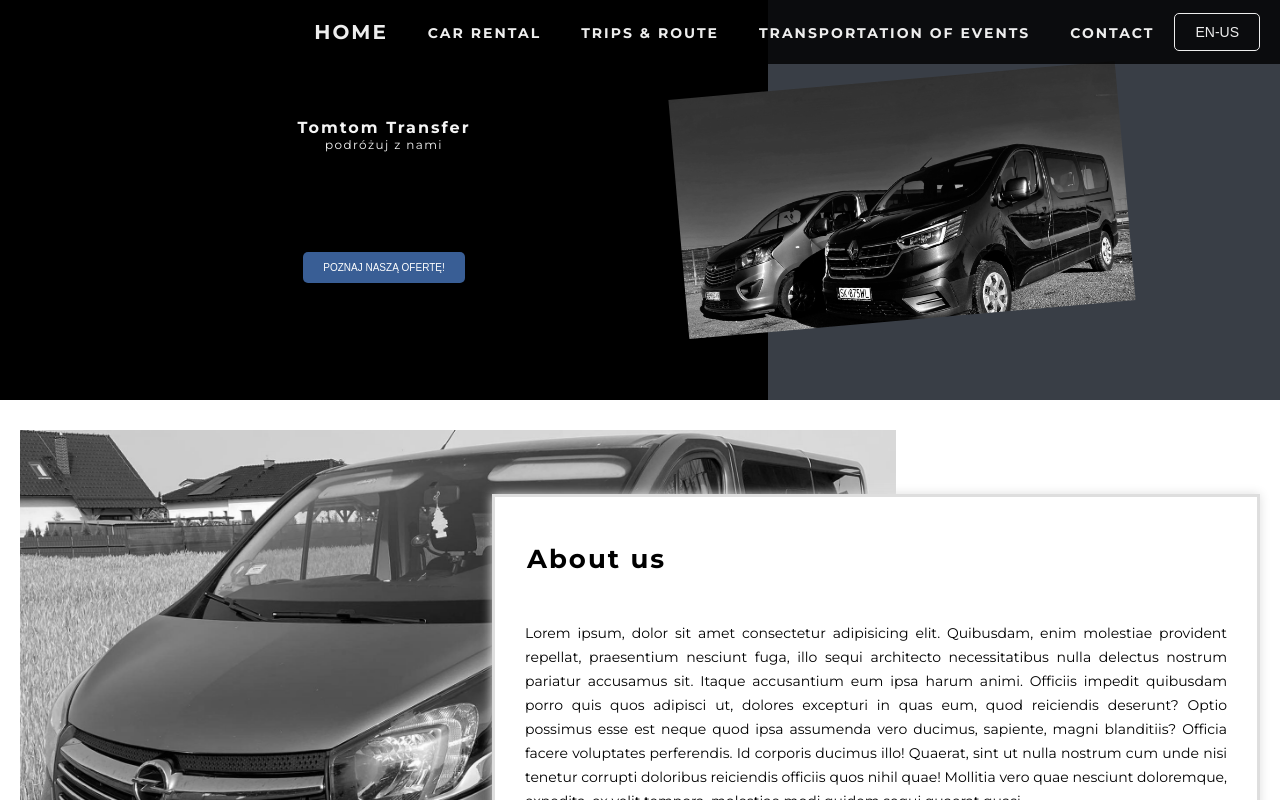
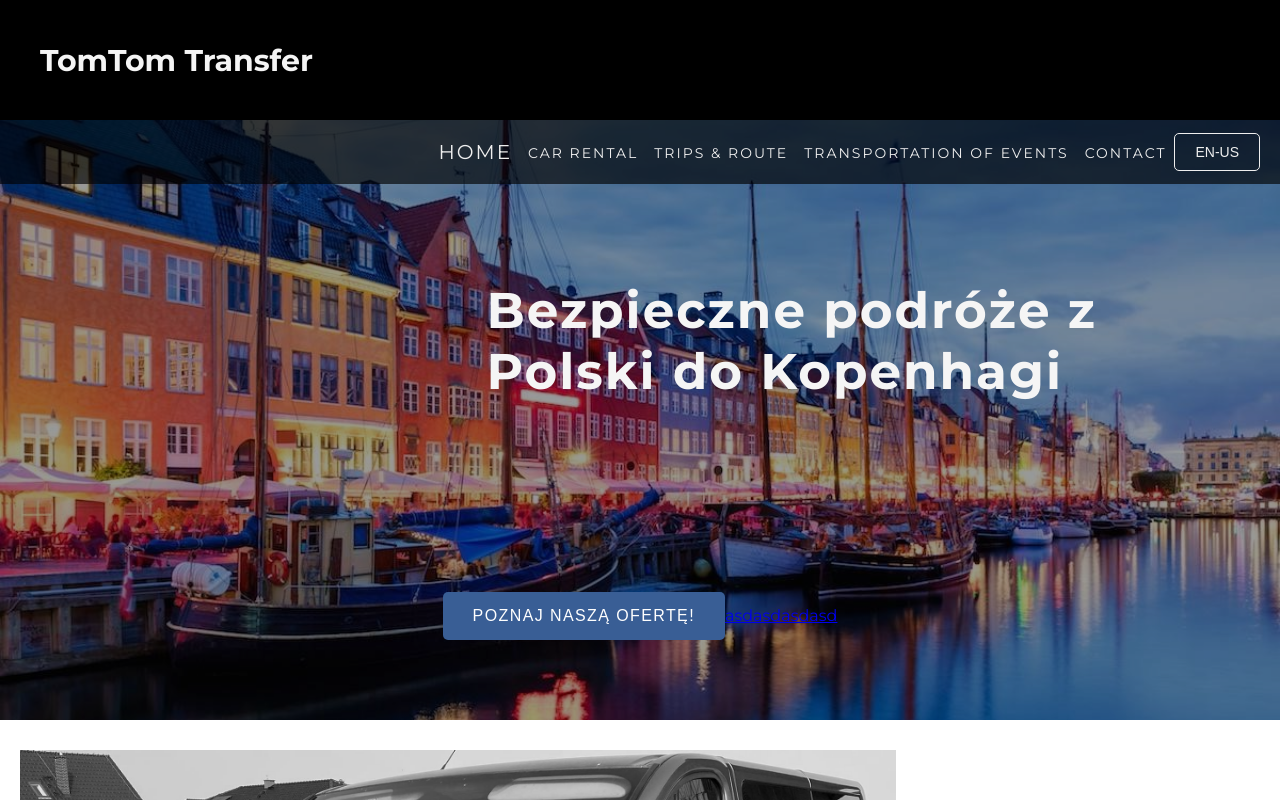
Before and after one commit to PatrykRoskosz/tomtom_transfer, a React (Create React App) app: page / in a window 1280 px wide. Shown: the top 800 px of the page. Built offline with nearby package versions, Linux system fonts and the light colour scheme.

Commit message:
display changes

```diff
--- a/public/index.html
+++ b/public/index.html
@@ -1,5 +1,5 @@
 <!DOCTYPE html>
-<html lang="pl">
+<html lang="pl-PL">
 	<head>
 		<meta charset="utf-8" />
 		<link rel="icon" href="%PUBLIC_URL%/favicon.ico" />
@@ -9,6 +9,7 @@
 			name="description"
 			content="Web site created using create-react-app" />
 		<link rel="apple-touch-icon" href="%PUBLIC_URL%/logo192.png" />
+		<meta name="description" content="Zajmujemy się przwozem osób z polski do dani oraz z dani do polski. Przyjedziemy po Ciebie pod wskazany adres. Oferujemy niskie ceny za wysoki komfort">
 		<!--
       manifest.json provides metadata used when your web app is installed on a
       user's mobile device or desktop. See https://developers.google.com/web/fundamentals/web-app-manifest/
--- a/src/components/buttons/burgerButton/BurgerButton.scss
+++ b/src/components/buttons/burgerButton/BurgerButton.scss
@@ -3,7 +3,7 @@
 
 .tomtom-burger-button {
 	position: fixed;
-	top: 20px;
+	top: 10px;
 	right: 20px;
 	width: 50px;
 	display: block;
--- a/src/components/header/Header.scss
+++ b/src/components/header/Header.scss
@@ -1,101 +1,168 @@
-@use'src/styles/colors';
-@use'src/styles/vars';
+@use "src/styles/colors";
+@use "src/styles/vars";
 
 .header {
+	position: relative;
+	width: 100vw;
+	height: 75vh;
 	display: flex;
-	flex-direction: row;
-	justify-content: flex-end;
-	width: 100vw;
-	height: 50vh;
-	overflow: hidden;
-	transition: all 0.3s ease-in;
-
-	.tomtom-header-text {
+	align-items: center;
+	justify-content: center;
+	background-image: url(../../images/headerPicture/kopenhaga.jpg);
+	background-size: cover;
+	background-position: center;
+	background-repeat: no-repeat;
+	.bg-shadow {
+		position: absolute;
+		top: 0;
+		bottom: 0;
+		left: 0;
+		right: 0;
+		background: rgba($color: #000000, $alpha: 0.4);
+		z-index: 0;
+	}
+	.text_wrapper {
+		// background-color: red;
+		position: absolute;
+		top: 0;
+		right: 0;
+		bottom: 0;
+		left: 0;
+		padding: 10vh;
 		display: flex;
 		flex-direction: column;
 		align-items: center;
-		justify-content: center;
-		width: 60%;
-		height: 100%;
-		background: #000;
-		text-align: center;
+		justify-content: flex-end;
+		align-content: flex-start;
 		color: whitesmoke;
-		z-index: 2;
+		z-index: 1;
+
+		@media screen and (min-width: map-get(vars.$breakpoints, "medium")) {
+		}
 
 		h1 {
-            font-size: 16px;
-            font-weight: bold;
-            letter-spacing: 2px;
-			transition: all 0.3s .3s ease-in;
-
-            @media screen and (min-width: map-get(vars.$breakpoints, "medium")) {
-
-			}
-		}
-		p {
-            font-size: 12px;
-            letter-spacing: 1.4px;
-			transition: all 0.3s ease-in;
-            z-index: 9;
-            @media screen and (min-width: map-get(vars.$breakpoints, "medium")) {
+			position: absolute;
+			top: 20vh;
+			left: 20vw;
+			padding-right: 5px;
+			font-size: 30px;
+			letter-spacing: 2px;
+			@media screen and (min-width: map-get(vars.$breakpoints, "medium")) {
+				left: 38vw;
+				padding-right: 5vw;
+				font-size: 50px;
 
 			}
 		}
 
 		button {
-			margin-top: 30px;
-            padding: 10px 20px;
-            font-size: 10px;
-			transition: all 0.5s 1.4s ease-in;
-
-            @media screen and (min-width: map-get(vars.$breakpoints, "medium")) {
-                margin-top: 100px;
-			}
-		}
-	}
-
-	.header-img {
-		position: relative;
-		width: 40%;
-		height: 100%;
-		background: colors.$grey;
-
-		img {
-			position: absolute;
-			top: 50%;
-			right: 10%;
-			height: 30vh;
-			width: 40vw;
-			filter: grayscale(100%);
-			object-fit: cover;
-			object-position: center;
-			transition: all 0.5s .9s ease-in;
-			z-index: 999;
-            @media screen and (min-width: map-get(vars.$breakpoints, "medium")) {
-                right: 30%;
-                width: 35vw;
-			}
+			font-size: 16px;
+			letter-spacing: 1.4px;
 		}
 	}
 }
-.hide-header h1,
-.hide-header p {
-	transform: translateY(-20vh);
-}
-.show-header h1 {
-	transform: translateY(0);
-}
-.hide-btn button {
-	transform: translateY(1500%);
-}
-.show-btn button {
-	transform: translateY(0);
-}
 
-.hide-header-img {
-	transform: translateY(-50%) rotate(0deg) translateX(150%);
-}
+// .header {
+// 	display: flex;
+// 	flex-direction: row;
+// 	justify-content: flex-end;
+// 	width: 100vw;
+// 	height: 50vh;
+// 	overflow: hidden;
+// 	transition: all 0.3s ease-in;
 
-.show-header-img {
-	transform: translateY(-50%) rotate(-5deg) translateX(0);
-}
+// 	.tomtom-header-text {
+// 		display: flex;
+// 		flex-direction: column;
+// 		align-items: center;
+// 		justify-content: center;
+// 		width: 60%;
+// 		height: 100%;
+// 		background: #000;
+// 		text-align: center;
+// 		color: whitesmoke;
+// 		z-index: 2;
+
+// 		h1 {
+//             font-size: 16px;
+//             font-weight: bold;
+//             letter-spacing: 2px;
+// 			transition: all 0.3s .3s ease-in;
+
+//             @media screen and (min-width: map-get(vars.$breakpoints, "medium")) {
+
+// 			}
+// 		}
+// 		p {
+//             font-size: 12px;
+//             letter-spacing: 1.4px;
+// 			transition: all 0.3s ease-in;
+//             z-index: 9;
+//             @media screen and (min-width: map-get(vars.$breakpoints, "medium")) {
+
+// 			}
+// 		}
+
+// 		button {
+// 			margin-top: 30px;
+//             padding: 10px 20px;
+//             font-size: 10px;
+// 			transition: all 0.5s 1.4s ease-in;
+
+//             @media screen and (min-width: map-get(vars.$breakpoints, "medium")) {
+//                 margin-top: 100px;
+// 			}
+// 		}
+// 	}
+
+// 	.heroImg  {
+// 		position: relative;
+// 		background-color: red;
+// 		width: 200px;
+// 		height: 200px;
+// 	}
+// 	.header-img {
+// 		position: relative;
+// 		width: 40%;
+// 		height: 100%;
+// 		background: colors.$grey;
+
+// 		img {
+// 			position: absolute;
+// 			top: 50%;
+// 			right: 10%;
+// 			height: 30vh;
+// 			width: 40vw;
+// 			filter: grayscale(100%);
+// 			object-fit: cover;
+// 			object-position: center;
+// 			transition: all 0.5s .9s ease-in;
+// 			z-index: 999;
+//             @media screen and (min-width: map-get(vars.$breakpoints, "medium")) {
+//                 right: 30%;
+//                 width: 35vw;
+// 			}
+// 		}
+// 	}
+// }
+// .hide-header h1,
+// .hide-header p {
+// 	transform: translateY(-20vh);
+// }
+// .show-header h1 {
+// 	transform: translateY(0);
+// }
+// .hide-btn button {
+// 	transform: translateY(1500%);
+// }
+// .show-btn button {
+// 	transform: translateY(0);
+// }
+
+// .hide-header-img {
+// 	transform: translateY(-50%) rotate(0deg) translateX(150%);
+// }
+
+// .show-header-img {
+// 	transform: translateY(-50%) rotate(-5deg) translateX(0);
+// }
--- a/src/components/header/Header.tsx
+++ b/src/components/header/Header.tsx
@@ -2,7 +2,10 @@ import { useState, useEffect } from "react";
 import React from "react";
 import Button from "../buttons/Button";
 import bus from "../../images/headerPicture/busHeader.jpg";
+import kopenhaga from "../../images/headerPicture/kopenhaga.jpg";
 import i18n from "../../i18n";
+import Logo from "../logo/Logo";
+import { useLocation } from 'react-router-dom'
 
 import "./Header.scss";
 
@@ -10,33 +13,55 @@ const Header: React.FC = () => {
 	const [isHeader, setIsHeader] = useState(false);
 	const { t } = i18n;
 
+	const location = useLocation()
+	console.log('location: ', location);
+
 	useEffect(() => {
-	const showImg =	setTimeout(() => setIsHeader(true) , 100);
+		const showImg = setTimeout(() => setIsHeader(true), 100);
 
 		return () => {
 			clearTimeout(showImg);
-	}
-
+		};
 	}, [isHeader]);
 
 	const imgClasses = isHeader ? "show-header-img" : "hide-header-img";
-	const headerTextClasses = isHeader ? "tomtom-header-text show-header show-btn" : "tomtom-header-text hide-header hide-btn";
+	const headerTextClasses = isHeader
+		? "tomtom-header-text show-header show-btn"
+		: "tomtom-header-text hide-header hide-btn";
 
 	return (
+		<>
+			<Logo />
 			<header className='header'>
-			<div className={headerTextClasses}>
-				<h1>Tomtom Transfer</h1>
-				<p>podróżuj z nami </p>
+				<div className='text_wrapper'>
+					<h1>Bezpieczne podróże z Polski do Kopenhagi</h1>
+					<div>
 						<Button
 							text={t("components:header.btn_header")}
 							click={() => console.log("click")}
 						/>
+						<a target="_blank" href="https://www.facebook.com/pages/category/Transportation-Service/JM-SpeedTrans-241810506726740/" >asdasdasdasd</a>
 					</div>
-			<div className='header-img'>
-				<img className={imgClasses} src={bus} alt='' />
 				</div>
-			{/* <div className='tomtom-hero-image'></div> */}
+				<div className='bg-shadow' />
 			</header>
+		</>
+
+		// <header className='header'>
+		// 	<div className={headerTextClasses}>
+		// 		<h1>Tomtom Transfer</h1>
+		// 		<p>podróżuj z nami </p>
+		// 		<Button
+		// 			text={t("components:header.btn_header")}
+		// 			click={() => console.log("click")}
+		// 		/>
+		// 	</div>
+		// 	<div className='header-img'>
+		// 		<img className={imgClasses} src={bus} alt='' />
+		// 	</div>
+		// 	{/* <div className='tomtom-hero-image'></div> */}
+		// </header>
 	);
 };
 export default Header;
+// m.me/1743083499347676
--- /dev/null
+++ b/src/components/logo/Logo.scss
@@ -0,0 +1,25 @@
+@use "src/styles/colors";
+@use "src/styles/vars";
+
+.logo {
+	display: flex;
+	align-items: center;
+	width: 100vw;
+	height: 10vh;
+	padding-left: 10px;
+	background: #000;
+
+    @media screen and (min-width: map-get(vars.$breakpoints, "medium")) {
+        height: 15vh;
+        padding-left: 40px;
+    }
+
+	h1 {
+		font-size: 14px;
+		color: whitesmoke;
+
+		@media screen and (min-width: map-get(vars.$breakpoints, "medium")) {
+			font-size: 30px;
+		}
+	}
+}
--- /dev/null
+++ b/src/components/logo/Logo.tsx
@@ -0,0 +1,11 @@
+import "./Logo.scss";
+
+const Logo = () => {
+	return (
+		<div className='logo'>
+			<h1>TomTom Transfer</h1>
+		</div>
+	);
+};
+
+export default Logo;
--- a/src/components/navigation/Navigation.scss
+++ b/src/components/navigation/Navigation.scss
@@ -19,12 +19,14 @@
 	z-index: 9999;
 
 	@media screen and (min-width: map-get(vars.$breakpoints, "medium")) {
+		position: absolute;
+		top: 15vh;
 		height: auto;
 		width: 100vw;
 		display: flex;
 		flex-direction: row;
 		justify-content: flex-end;
-		background: rgba($color: #000000, $alpha: 0.8);
+		background: rgba($color: #000000, $alpha: 0.65);
 		transform: translateX(0%);
 	}
 	a {
@@ -48,13 +50,12 @@
 		}
 
 		li {
-			padding: 20px 10px;
+			padding: 20px 0;
 			transform: scale(1);
 
 			a {
-				padding: 5px 10px;
+				padding: 5px 8px;
 				text-decoration: none;
-				font-weight: bold;
 				font-size: 14px;
 				letter-spacing: 2px;
 				transition: color 0.3s, font-size 0.3s;
--- a/src/pages/root/RootLoyout.tsx
+++ b/src/pages/root/RootLoyout.tsx
@@ -4,9 +4,11 @@ import Wrapper from "../../components/wrapper/Wrapper";
 import Component from "../../components";
 import Navigation from "../../components/navigation/Navigation";
 
+
 const RootLoyout = () => {
 	return (
 		<>
+
 			<Header />
 			<Navigation />
 			<Component.BurgerButton />
```
Also changed, not shown: src/images/headerPicture/kopenhaga.jpg (added). Lines whose indentation alone changed are shown as unchanged.
